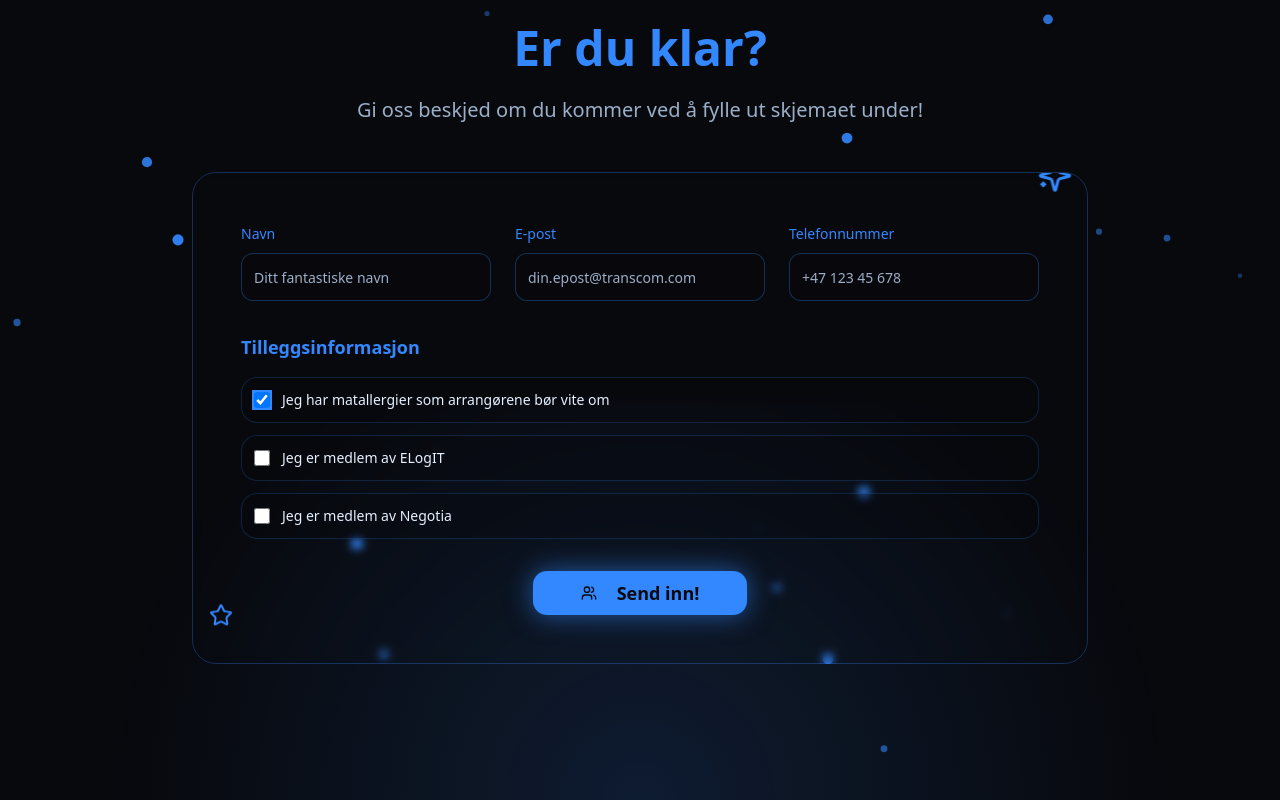
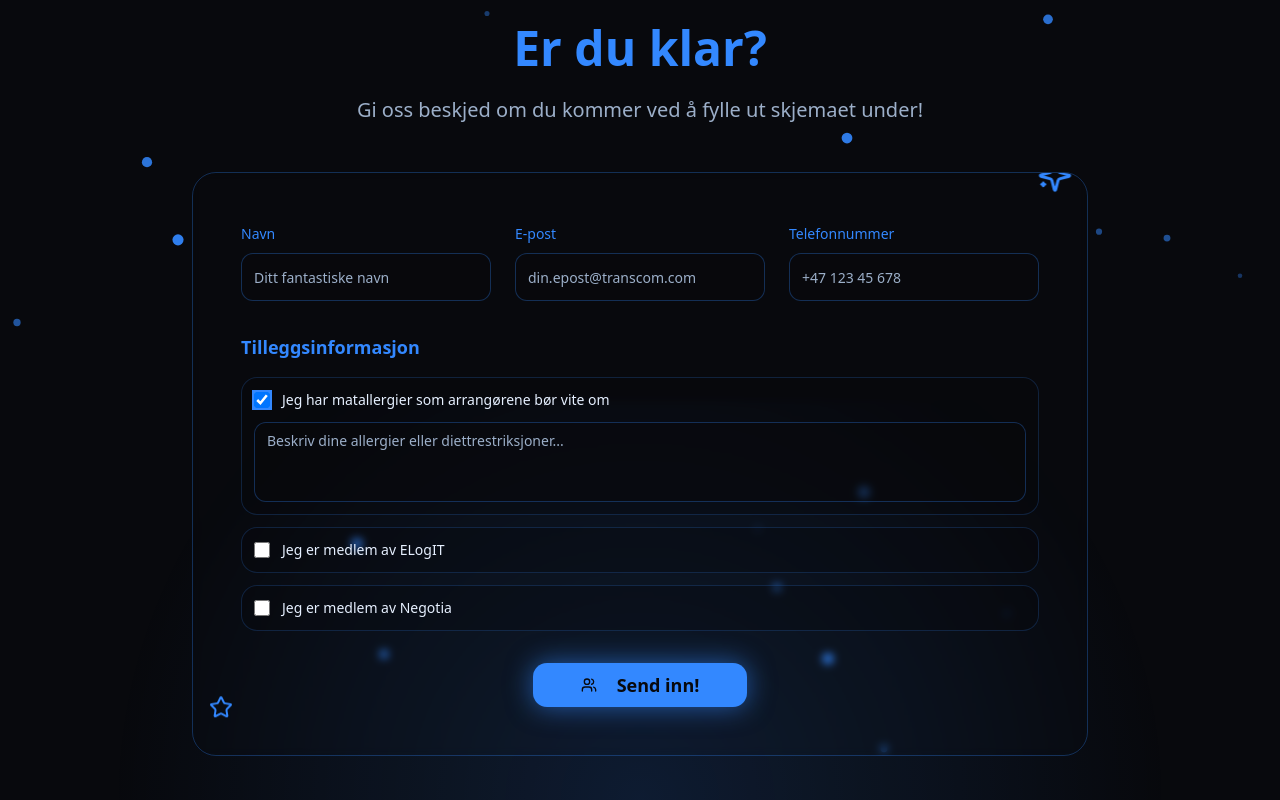
Before and after one commit to Bavy89/Transcom-julebord, a React (Vite) app: page / in a window 1280 px wide. Both pictures are taken after a click on the checkbox "Jeg har matallergier som arrangørene bør vite om". Shown: the part 1318-2118 px from the top of the page. Built offline with nearby package versions, Linux system fonts and the light colour scheme.

Commit message:
feat: Add allergy comments field to party invitation
Co-authored-by: bavy_ke <bavy_ke@hotmail.com>

```diff
--- a/src/components/PartyInvitation.tsx
+++ b/src/components/PartyInvitation.tsx
@@ -3,6 +3,7 @@ import { motion, useScroll, useTransform, useInView } from "framer-motion";
 import { useRef, useState } from "react";
 import { Button } from "@/components/ui/button";
 import { Input } from "@/components/ui/input";
+import { Textarea } from "@/components/ui/textarea";
 import { useToast } from "@/hooks/use-toast";
 import { Calendar, Clock, MapPin, Users, Star, Sparkles } from "lucide-react";
 
@@ -13,6 +14,7 @@ interface FormData {
   email: string;
   phone: string;
   hasAllergies: boolean;
+  allergyComments: string;
   isELogIT: boolean;
   isNegotia: boolean;
 }
@@ -35,6 +37,7 @@ const PartyInvitation = () => {
     email: "",
     phone: "",
     hasAllergies: false,
+    allergyComments: "",
     isELogIT: false,
     isNegotia: false
   });
@@ -67,6 +70,7 @@ const PartyInvitation = () => {
           email: formData.email,
           phone: formData.phone,
           hasAllergies: formData.hasAllergies,
+          allergyComments: formData.allergyComments,
           isELogIT: formData.isELogIT,
           isNegotia: formData.isNegotia
         }),
@@ -85,6 +89,7 @@ const PartyInvitation = () => {
         email: "",
         phone: "",
         hasAllergies: false,
+        allergyComments: "",
         isELogIT: false,
         isNegotia: false
       });
@@ -99,8 +104,9 @@ const PartyInvitation = () => {
     }
   };
 
-  const handleInputChange = (e: React.ChangeEvent<HTMLInputElement>) => {
-    const { name, value, type, checked } = e.target;
+  const handleInputChange = (e: React.ChangeEvent<HTMLInputElement | HTMLTextAreaElement>) => {
+    const { name, value, type } = e.target;
+    const checked = 'checked' in e.target ? e.target.checked : undefined;
     setFormData(prev => ({
       ...prev,
       [name]: type === 'checkbox' ? checked : value
@@ -235,7 +241,7 @@ const RSVPForm = ({
   formSectionRef
 }: {
   formData: FormData;
-  handleInputChange: (e: React.ChangeEvent<HTMLInputElement>) => void;
+  handleInputChange: (e: React.ChangeEvent<HTMLInputElement | HTMLTextAreaElement>) => void;
   handleSubmit: (e: React.FormEvent) => void;
   formSectionRef: React.RefObject<HTMLElement>;
 }) => {
@@ -349,10 +355,11 @@ const RSVPForm = ({
 
               <div className="space-y-3">
                 <motion.div
-                  className="flex items-center space-x-3 p-3 bg-background/30 rounded-lg border border-party-blue/20"
+                  className="p-3 bg-background/30 rounded-lg border border-party-blue/20 space-y-3"
                   whileHover={{ scale: 1.02 }}
                   transition={{ type: "spring", stiffness: 300 }}
                 >
+                  <div className="flex items-center space-x-3">
                     <input
                       type="checkbox"
                       id="hasAllergies"
@@ -364,6 +371,24 @@ const RSVPForm = ({
                     <label htmlFor="hasAllergies" className="text-sm font-medium text-foreground cursor-pointer">
                       Jeg har matallergier som arrangørene bør vite om
                     </label>
+                  </div>
+                  {formData.hasAllergies && (
+                    <motion.div
+                      initial={{ opacity: 0, height: 0 }}
+                      animate={{ opacity: 1, height: "auto" }}
+                      exit={{ opacity: 0, height: 0 }}
+                      transition={{ duration: 0.3 }}
+                    >
+                      <Textarea
+                        name="allergyComments"
+                        placeholder="Beskriv dine allergier eller diettrestriksjoner..."
+                        value={formData.allergyComments}
+                        onChange={handleInputChange}
+                        className="bg-background/50 border-party-blue/30 focus:border-party-blue rounded-xl text-foreground placeholder:text-muted-foreground resize-none"
+                        rows={3}
+                      />
+                    </motion.div>
+                  )}
                 </motion.div>
 
                 <motion.div
```
Lines whose indentation alone changed are shown as unchanged.
